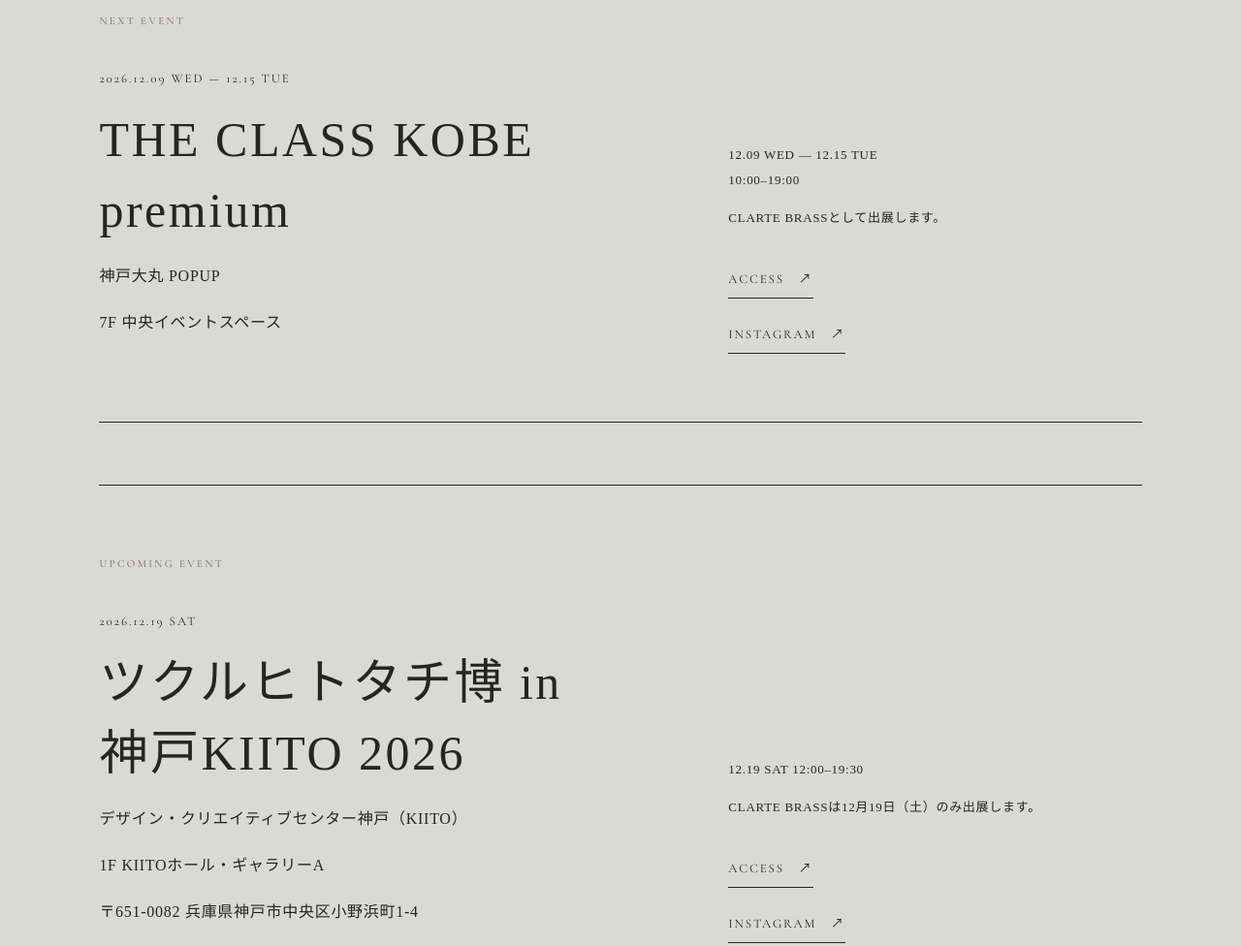
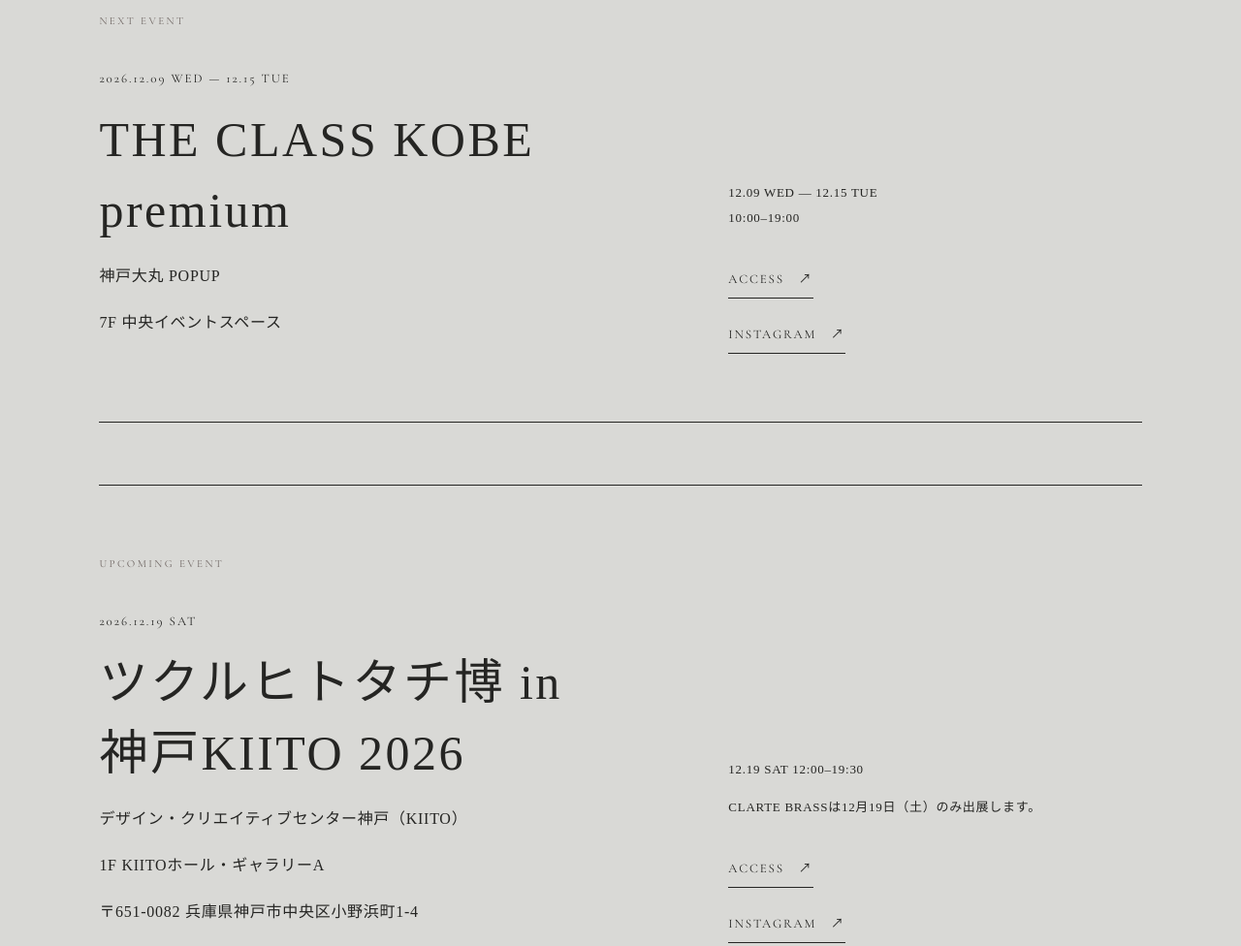
Before and after one commit to clartebrass/clartebrass.github.io, a plain HTML site: page index.html in a window 1280 px wide. Shown: the part 960-1936 px from the top of the page at 97% size. Drawn offline with nearby package versions, Linux system fonts and the light colour scheme.

Commit message:
Remove redundant Daimaru event sentence

```diff
--- a/index.html
+++ b/index.html
@@ -40,7 +40,7 @@
     <section class="event section" id="event">
       <div class="event-card reveal">
         <div><div class="section-kicker">NEXT EVENT</div><p class="event-date">2026.12.09 WED — 12.15 TUE</p><h2>THE CLASS KOBE premium</h2><p>神戸大丸 POPUP</p><p>7F 中央イベントスペース</p></div>
-        <div class="event-note"><p>12.09 WED — 12.15 TUE<br>10:00–19:00</p><p>CLARTE BRASSとして出展します。</p><a class="text-link" href="https://www.google.com/maps/search/?api=1&query=%E5%A4%A7%E4%B8%B8%E7%A5%9E%E6%88%B8%E5%BA%97" target="_blank" rel="noopener">ACCESS <span>↗</span></a><br><a class="text-link" href="https://www.instagram.com/clarte_brass/" target="_blank" rel="noopener">INSTAGRAM <span>↗</span></a></div>
+        <div class="event-note"><p>12.09 WED — 12.15 TUE<br>10:00–19:00</p><a class="text-link" href="https://www.google.com/maps/search/?api=1&query=%E5%A4%A7%E4%B8%B8%E7%A5%9E%E6%88%B8%E5%BA%97" target="_blank" rel="noopener">ACCESS <span>↗</span></a><br><a class="text-link" href="https://www.instagram.com/clarte_brass/" target="_blank" rel="noopener">INSTAGRAM <span>↗</span></a></div>
       </div>
       <div class="event-card reveal">
         <div><div class="section-kicker">UPCOMING EVENT</div><p class="event-date">2026.12.19 SAT</p><h2>ツクルヒトタチ博 in 神戸KIITO 2026</h2><p>デザイン・クリエイティブセンター神戸（KIITO）</p><p>1F KIITOホール・ギャラリーA</p><p>〒651-0082 兵庫県神戸市中央区小野浜町1-4</p></div>
```
